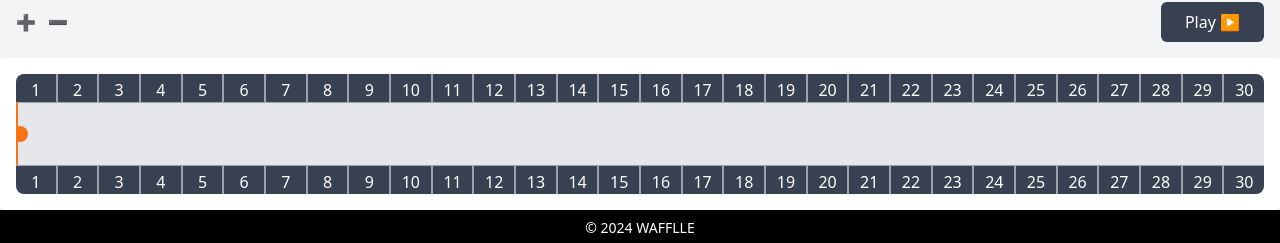
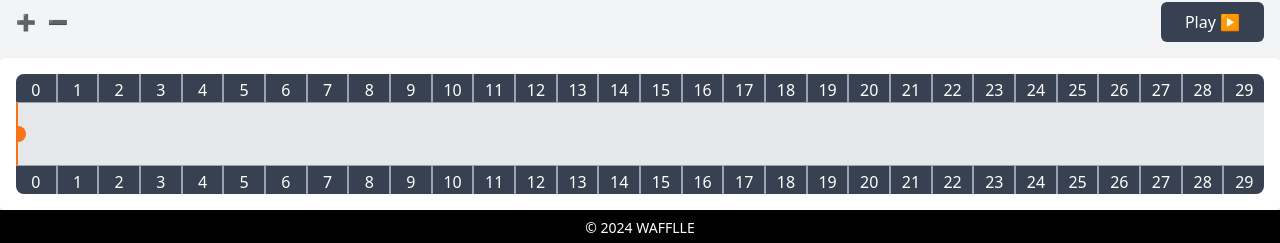
Before and after one commit to belka09/angular-video-editor, an Angular app in the folder web/: page / in a window 1280 px wide. Shown: the part 554-797 px from the top of the page. Built offline with nearby package versions, Linux system fonts and the light colour scheme.

Commit message:
minor changes

```diff
--- a/web/src/app/components/timeline/timeline.component.html
+++ b/web/src/app/components/timeline/timeline.component.html
@@ -8,7 +8,7 @@
         <div *ngFor="let second of createArray(totalDuration()); let i = index; let last = last"
             class="text-white border-gray-400 border-r-2 flex-1 pt-1 text-center"
             [class.!border-r-0]="last">
-            {{ i + 1 }}
+            {{ i }}
         </div>
     </div>
 
@@ -47,7 +47,7 @@
         <div *ngFor="let second of createArray(totalDuration()); let i = index; let last = last"
             class="text-white border-gray-400 border-r-2 flex-1 pt-1 text-center"
             [class.!border-r-0]="last">
-            {{ i + 1 }}
+            {{ i }}
         </div>
     </div>
 </div>
--- a/web/src/app/components/timeline/timeline.component.scss
+++ b/web/src/app/components/timeline/timeline.component.scss
@@ -8,6 +8,8 @@
 }
 
 .cursor-tail {
+  left: 0;
+  position: absolute;
   pointer-events: all;
 }
 
--- a/web/src/app/components/timeline/timeline.component.ts
+++ b/web/src/app/components/timeline/timeline.component.ts
@@ -62,6 +62,10 @@ export class TimelineComponent {
           0,
           Math.min(event.clientX - rect.left, rect.width)
         );
+
+        const second = this.getCurrentSecond();
+        this.videoService.cursorSecond.set(second);
+        console.log(`Cursor at second: ${second}`);
       }
     }
   }
@@ -70,13 +74,15 @@ export class TimelineComponent {
   stopDragging(): void {
     if (this.isDragging) {
       this.isDragging = false;
-      console.log(`Cursor position fixed at: ${this.cursorPosition}px`);
+      console.log(
+        `Cursor position fixed at second: ${this.getCurrentSecond()}`
+      );
     }
   }
 
   getCurrentSecond(): number {
     if (this.timelineWidth === 0) return 0;
-    return Math.round(
+    return Math.floor(
       (this.cursorPosition / this.timelineWidth) * this.totalDuration()
     );
   }
--- a/web/src/app/services/video.service.ts
+++ b/web/src/app/services/video.service.ts
@@ -23,6 +23,8 @@ export class VideoService {
 
   timeLineStart: WritableSignal<number> = signal(0);
   timeLineEnd = computed(() => this.totalDuration());
+
+  cursorSecond: WritableSignal<number> = signal(0);
 
   constructor() {}
 
```
